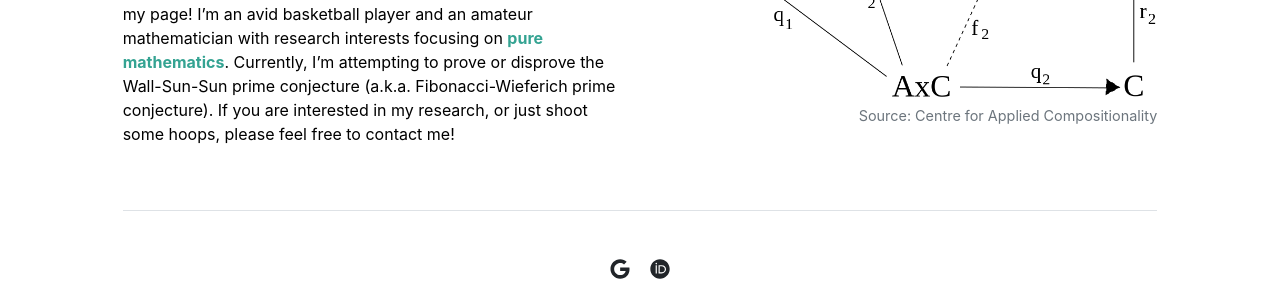
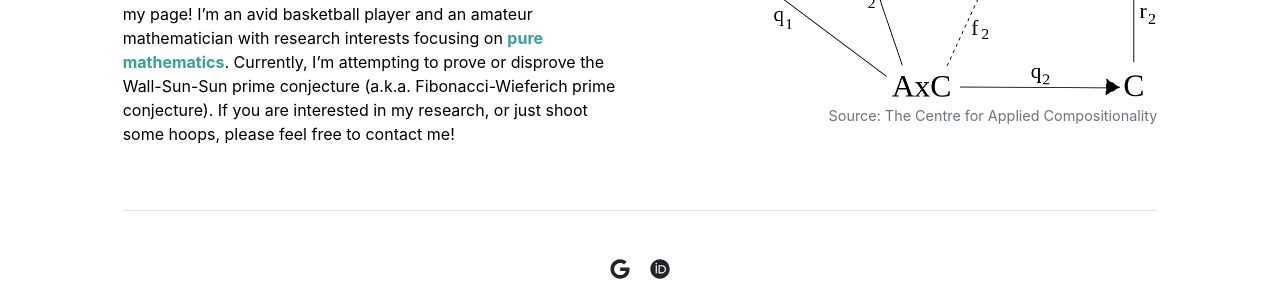
Before and after one commit to mino-jeong/mino-jeong.github.io, a Jekyll site: the page built from index.md, in a window 1280 px wide. Shown: the part 385-685 px from the top of the page. Built offline with Jekyll 4.4.1, drawn with Linux system fonts in a browser that asks for light colours.

Commit message:
Update home.html

```diff
--- a/_layouts/home.html
+++ b/_layouts/home.html
@@ -11,6 +11,6 @@
   </div>
   <div class="col-md-6">
     <img src="{{ site.github.url }}/assets/img/home.png" alt="Home" width="100%">
-    <p class="text-muted mt-2" style="font-size: 0.9rem; text-align: right;">Source: Centre for Applied Compositionality </p>
+    <p class="text-muted mt-2" style="font-size: 0.9rem; text-align: right;">Source: The Centre for Applied Compositionality </p>
   </div>
 </div>
```
